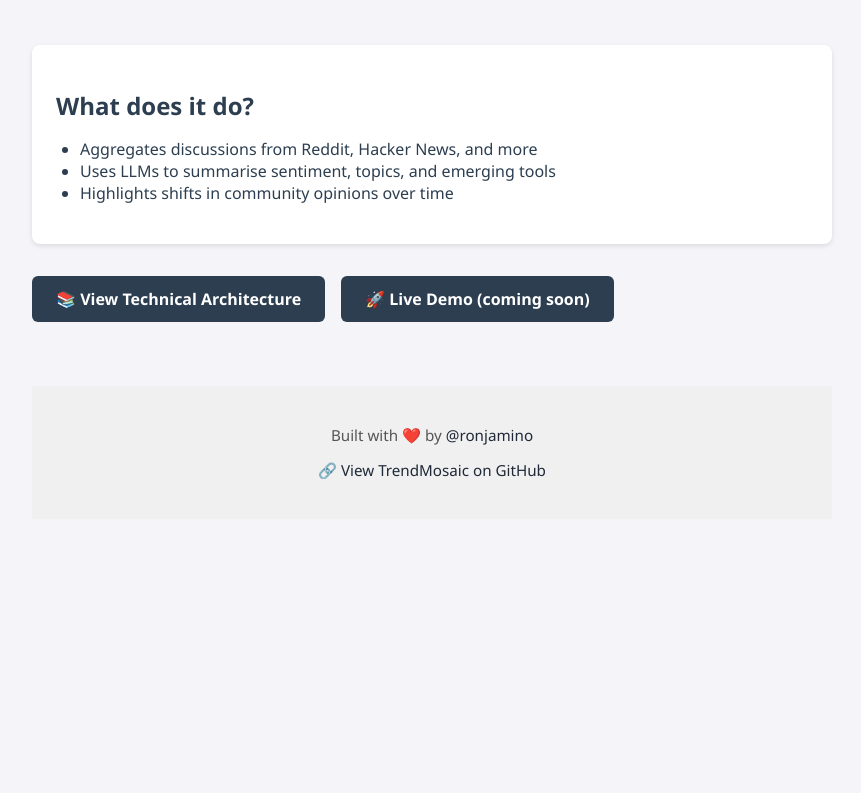
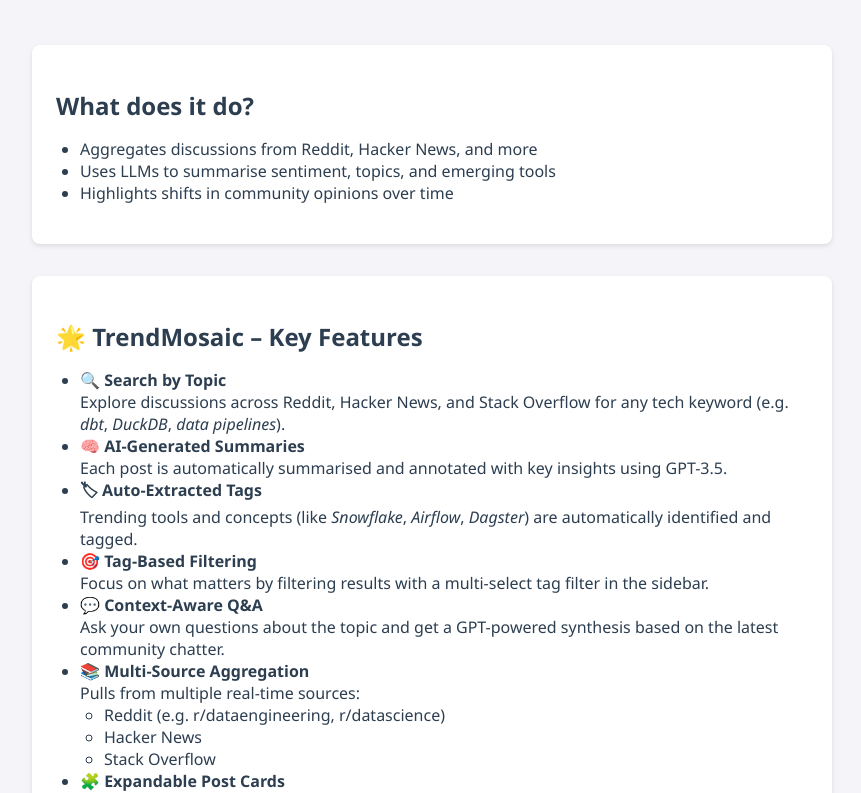
Before and after one commit to ronjamino/ai_dev, a plain HTML site: page docs/trendmosiac_home.html in a window 1280 px wide. Shown: the part 163-956 px from the top of the page, without its empty margins (208-1069 px from the left). Before the commit the page ends 800 px from the top, so only its background shows below. Drawn offline with Linux system fonts and the light colour scheme.

Commit message:
Update trendmosiac_home.html

```diff
--- a/docs/trendmosiac_home.html
+++ b/docs/trendmosiac_home.html
@@ -74,10 +74,51 @@
     </ul>
   </section>
 
+  <section class="features full-list">
+    <h2>🌟 TrendMosaic – Key Features</h2>
+    <ul>
+      <li>
+        <strong>🔍 Search by Topic</strong><br>
+        Explore discussions across Reddit, Hacker News, and Stack Overflow for any tech keyword
+        (e.g. <em>dbt</em>, <em>DuckDB</em>, <em>data pipelines</em>).
+      </li>
+      <li>
+        <strong>🧠 AI-Generated Summaries</strong><br>
+        Each post is automatically summarised and annotated with key insights using GPT-3.5.
+      </li>
+      <li>
+        <strong>🏷 Auto-Extracted Tags</strong><br>
+        Trending tools and concepts (like <em>Snowflake</em>, <em>Airflow</em>, <em>Dagster</em>) are automatically identified and tagged.
+      </li>
+      <li>
+        <strong>🎯 Tag-Based Filtering</strong><br>
+        Focus on what matters by filtering results with a multi-select tag filter in the sidebar.
+      </li>
+      <li>
+        <strong>💬 Context-Aware Q&amp;A</strong><br>
+        Ask your own questions about the topic and get a GPT-powered synthesis based on the latest community chatter.
+      </li>
+      <li>
+        <strong>📚 Multi-Source Aggregation</strong><br>
+        Pulls from multiple real-time sources:
+        <ul>
+          <li>Reddit (e.g. r/dataengineering, r/datascience)</li>
+          <li>Hacker News</li>
+          <li>Stack Overflow</li>
+        </ul>
+      </li>
+      <li>
+        <strong>🧩 Expandable Post Cards</strong><br>
+        View the summary, sentiment, tags, and source link for each post in a clean, collapsible format.
+      </li>
+    </ul>
+  </section>
+
   <section class="cta-buttons">
     <a href="trendmosiac_high_level_architecture.html">📚 View Technical Architecture</a>
     <a href="#">🚀 Live Demo (coming soon)</a>
   </section>
+
   <footer style="margin-top: 4rem; padding: 1.5rem 0; background: #f0f0f0; text-align: center; font-size: 0.95rem; color: #555;">
     <p>
       Built with ❤️ by <a href="https://github.com/ronjamino" target="_blank" style="color: #1f2937; text-decoration: none;">@ronjamino</a>
```
